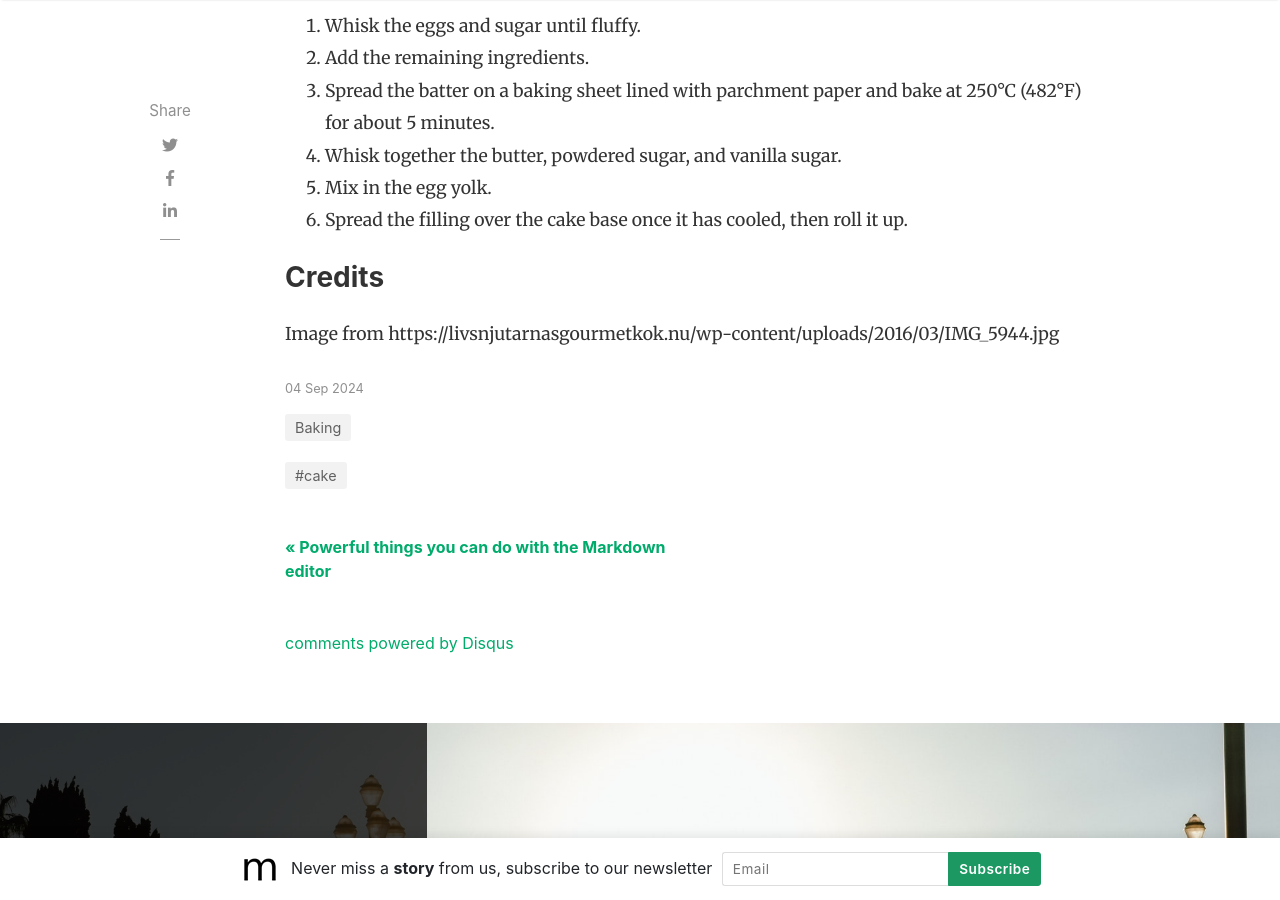
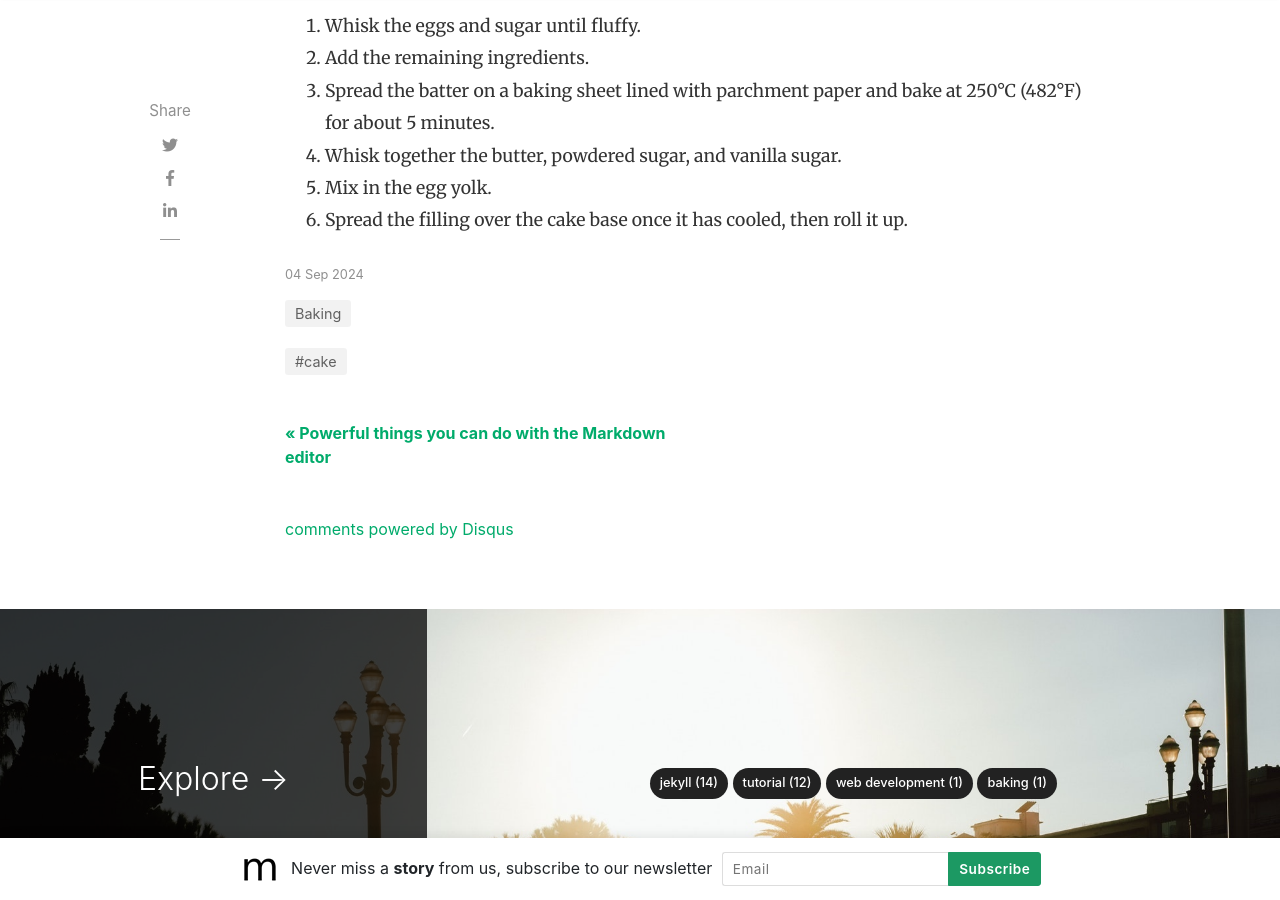
Before and after one commit to hmenorjr/hemkunskap-ax, a Jekyll site: the page built from _posts/2024-09-04-dream-cake-recipe.md, in a window 1280 px wide and 900 px high, scrolled down 1572 px. Built offline with Jekyll 4.4.1, drawn with Linux system fonts in a browser that asks for light colours; nearby versions of some CDN libraries; comment, search, counter and statistics services are not loaded.

Commit message:
Removed credits to last post

```diff
--- a/_posts/2024-09-04-dream-cake-recipe.md
+++ b/_posts/2024-09-04-dream-cake-recipe.md
@@ -30,6 +30,3 @@ featured: true
 4. Whisk together the butter, powdered sugar, and vanilla sugar.
 5. Mix in the egg yolk.
 6. Spread the filling over the cake base once it has cooled, then roll it up.
-
-### Credits
-Image from https://livsnjutarnasgourmetkok.nu/wp-content/uploads/2016/03/IMG_5944.jpg
```
